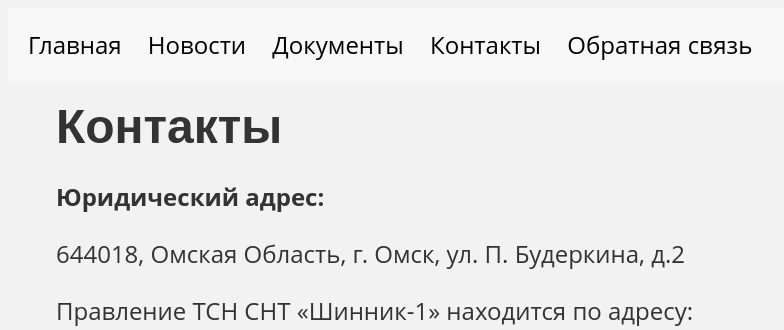
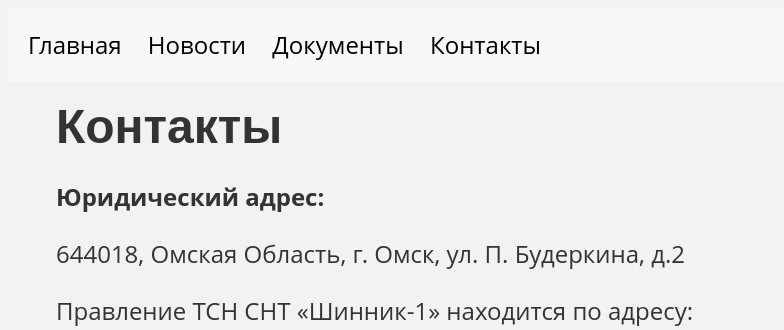
Before and after one commit to Robingood43/q, a FastAPI app: page /contact.html in a window 1280 px wide; the page is wider, and only the part inside the window is pictured. Shown: the top 330 px of that part, without its empty margins (0-784 px from the left). Run offline with FastAPI, Linux system fonts and the light colour scheme; parts of the project's set-up code (start-up, migrations or seed data) failed here and were passed over.

Commit message:
Update contact.html

```diff
--- a/templates/contact.html
+++ b/templates/contact.html
@@ -178,7 +178,6 @@
         <a href="news.html">Новости</a>
         <a href="documents.html">Документы</a>
         <a href="contact.html">Контакты</a>
-        <a href="svz.html">Обратная связь</a>
     </div>
 
     <div class="heading">
```
